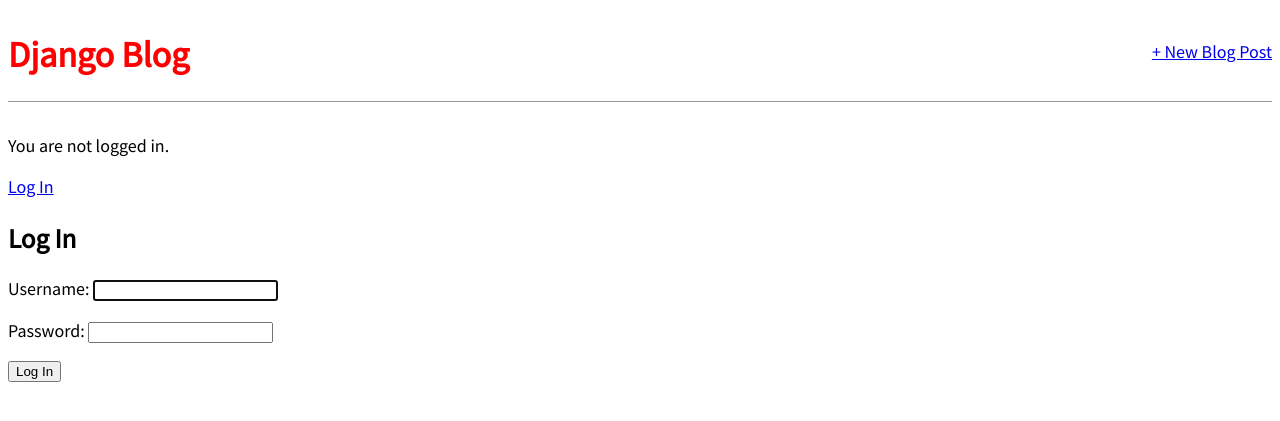
After one commit to eddielewis/blog-app, a Django app: page /accounts/login/ in a window 1280 px wide. The commit adds this page. Shown: the top 421 px of the page. Run offline with Django 3.2, Linux system fonts and the light colour scheme.

Commit message:
Admin log in/out done

```diff
--- a/blog_project/settings.py
+++ b/blog_project/settings.py
@@ -121,3 +121,6 @@
 STATIC_URL = '/static/'
 
 STATICFILES_DIRS = [os.path.join(BASE_DIR, 'static')]
+
+LOGIN_REDIRECT_URL = 'home'
+LOGOUT_REDIRECT_URL = 'home'
--- a/blog_project/urls.py
+++ b/blog_project/urls.py
@@ -18,5 +18,6 @@
 
 urlpatterns = [
     path('admin/', admin.site.urls),
+    path('accounts/', include('django.contrib.auth.urls')),
     path('', include('blog.urls')),
 ]
--- a/templates/base.html
+++ b/templates/base.html
@@ -5,9 +5,7 @@
 <head>
 	<title>Django Blog</title>
 	<link href="{% static 'css/base.css' %}" rel="stylesheet">
-                <link
-                        href="https://fonts.googleapis.com/css?family=Source+Sans+Pro:400"
-                        rel="stylesheet">
+	<link href="https://fonts.googleapis.com/css?family=Source+Sans+Pro:400" rel="stylesheet">
 </head>
 
 <body>
@@ -19,6 +17,13 @@
 			<a href="{% url 'post_new' %}">+ New Blog Post</a>
 		</div>
 	</header>
+	{% if user.is_authenticated %}
+	<p>Hi, {{ user.username }}!</p>
+	<p><a href="{% url 'logout' %}">Log Out</a></p>
+	{% else %}
+	<p>You are not logged in.</p>
+	<a href="{% url 'login' %}">Log In</a>
+	{% endif %}
 	<div>
 		{% block content %}
 		{% endblock content %}
--- /dev/null
+++ b/templates/registration/login.html
@@ -0,0 +1,13 @@
+{% extends 'base.html' %}
+
+
+{% block content %}
+
+<h2>Log In</h2>
+<form method="POST">
+    {% csrf_token %}
+    {{ form.as_p }}
+    <button type="submit">Log In</button>
+</form>
+
+{% endblock content %}
```
Also changed, not shown: db.sqlite3. Lines whose indentation alone changed are shown as unchanged.
